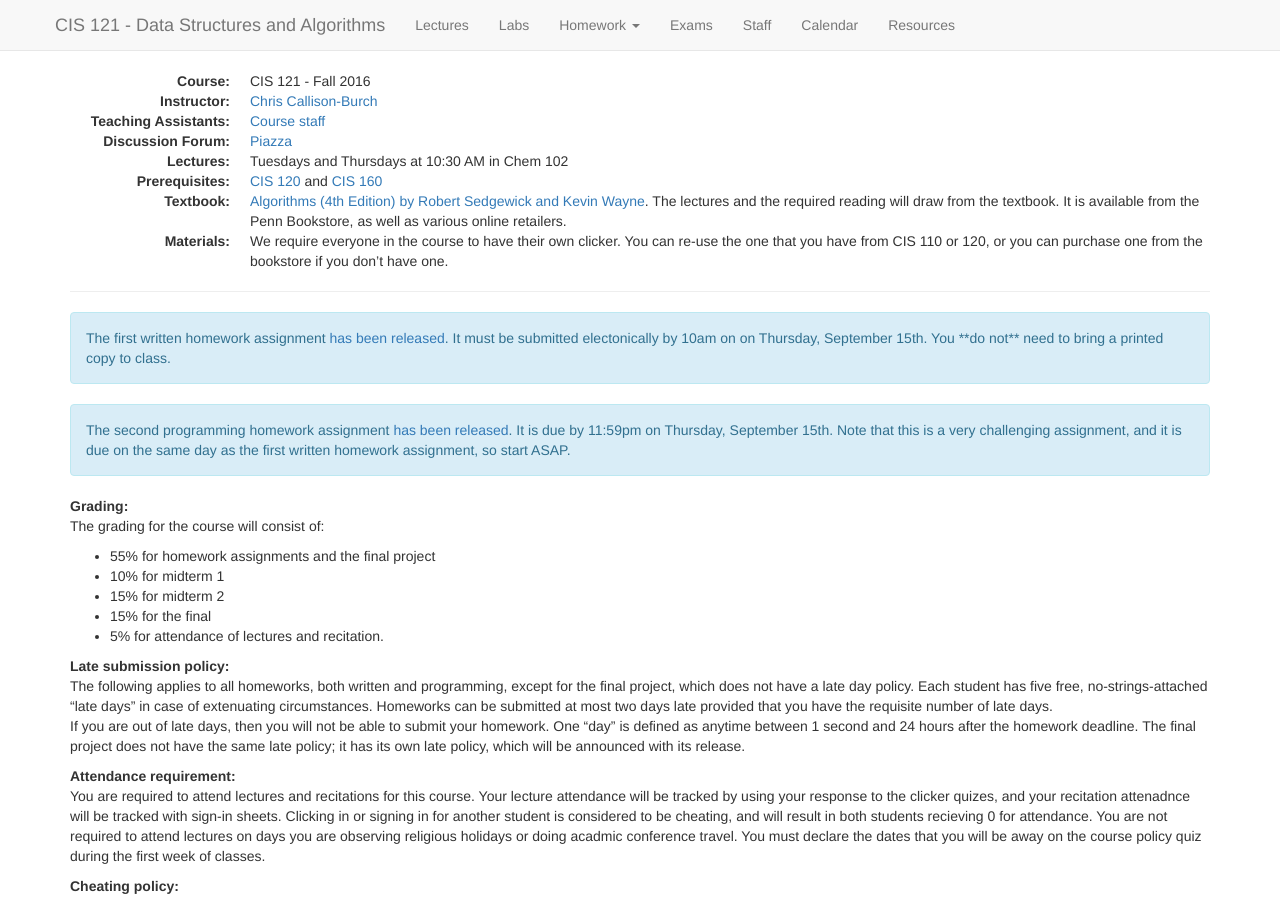
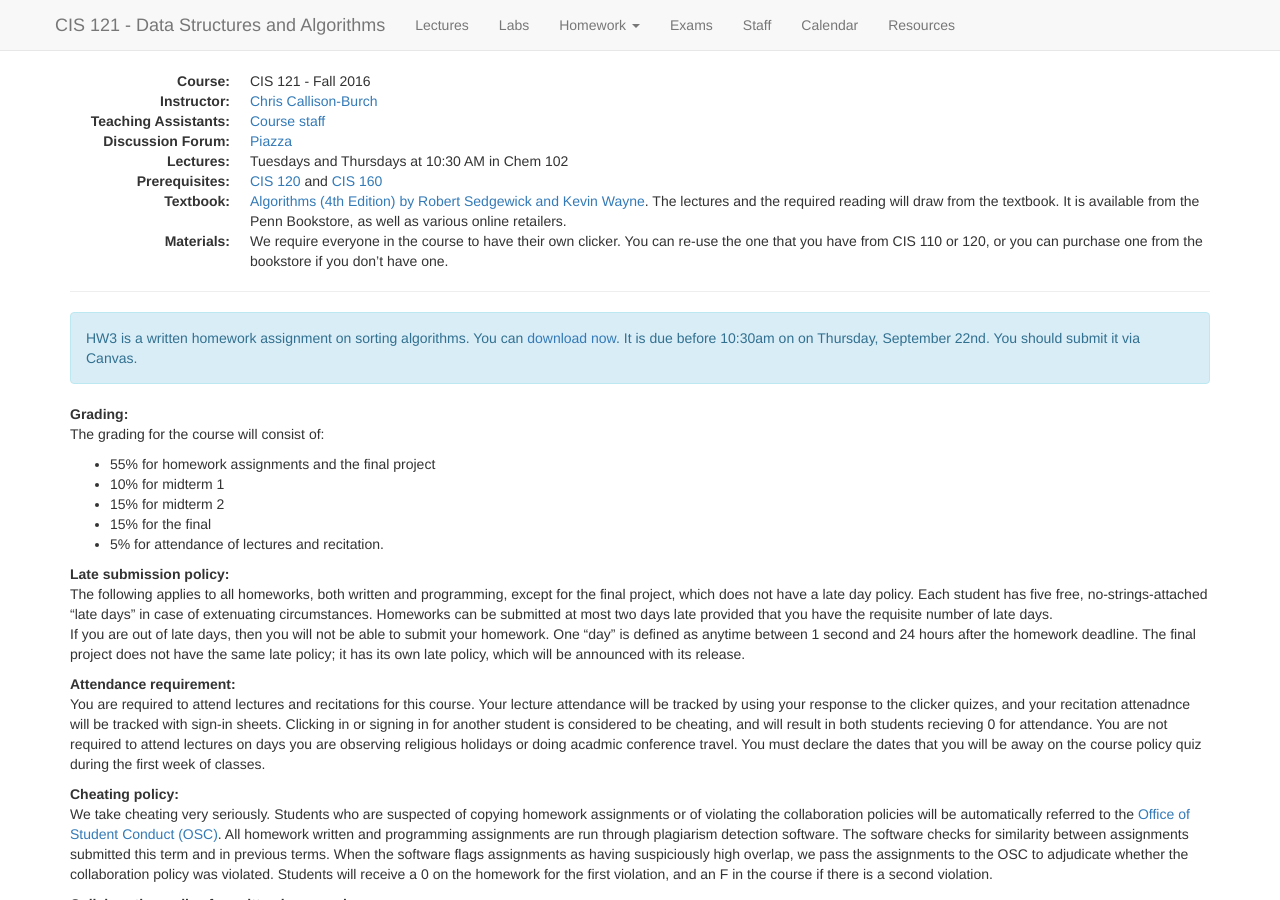
Before and after one commit to vikramkh/course-website-16fa, a Jekyll site: the page built from index.md, in a window 1280 px wide and 900 px high. Built offline with Jekyll 4.4.1, drawn with Linux system fonts in a browser that asks for light colours; nearby versions of some CDN libraries.

Commit message:
HW3 announcement

```diff
--- a/index.md
+++ b/index.md
@@ -34,13 +34,9 @@ Materials:
 
 
 <div class="alert alert-info">
-The first written homework assignment <a href="homework.html">has been released</a>. It must be submitted electonically by 10am on on Thursday, September 15th. You **do not** need to bring a printed copy to class.
+HW3 is a written homework assignment on sorting algorithms.  You can <a href="homework.html">download now</a>. It is due before 10:30am on on Thursday, September 22nd. You should submit it via Canvas.
 </div>
 
-
-<div class="alert alert-info">
-The second programming homework assignment <a href="homework.html">has been released</a>. It is due by 11:59pm on Thursday, September 15th.  Note that this is a very challenging assignment, and it is due on the same day as the first written homework assignment, so start ASAP.
-</div>
 
 
 Grading:
```
